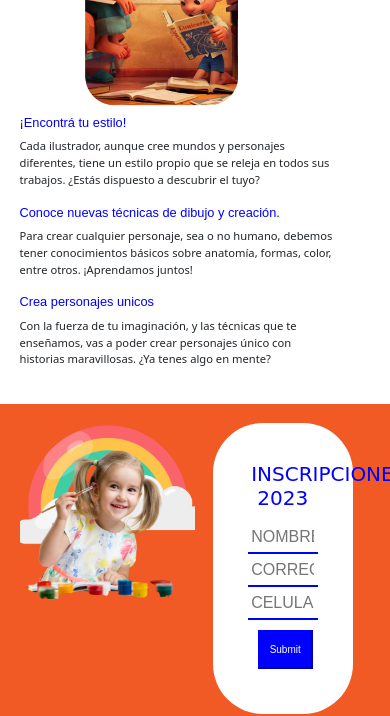
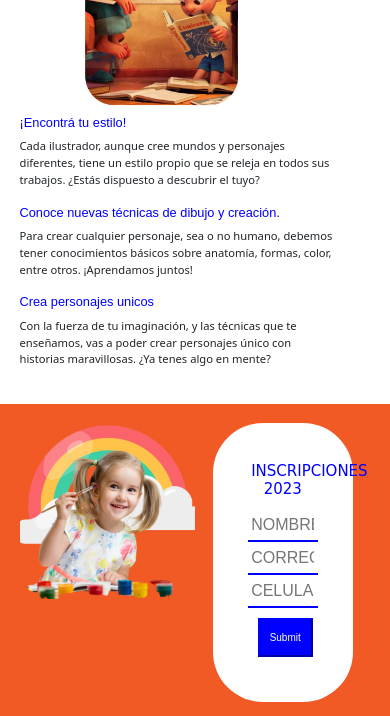
Before and after one commit to juanaperone/PreEntrega3-Perone, a website: page pages/clases.html in a window 390 px wide. Shown: the part 1639-2355 px from the top of the page. Drawn offline with Linux system fonts and the light colour scheme.

Commit message:
subidasentregafinal

```diff
--- a/scss/layout/_media.scss
+++ b/scss/layout/_media.scss
@@ -296,8 +296,11 @@
         }
     }
 
+    .inscripcion {
+        @include grid(1fr, auto, center);
+        grid-template-areas: "nena"
+            "form";
 
-    .inscripcion {
         padding: 5%;
 
         img {
@@ -308,7 +311,7 @@
             width: 80%;
 
             h3 {
-                font-size: 20px;
+                font-size: 15px;
                 text-align: center;
                 justify-content: center;
             }
@@ -319,6 +322,7 @@
 
         }
     }
+
 
     .misionvision {
         .mision {
@@ -378,7 +382,9 @@
             width: 80%;
         }
     }
-
+    .boximg {
+        @include grid(1fr, auto, center);
+    }
     .imagenes {
         h3 {
             font-size: 32px;
```
Also changed, not shown: css/style.css.
